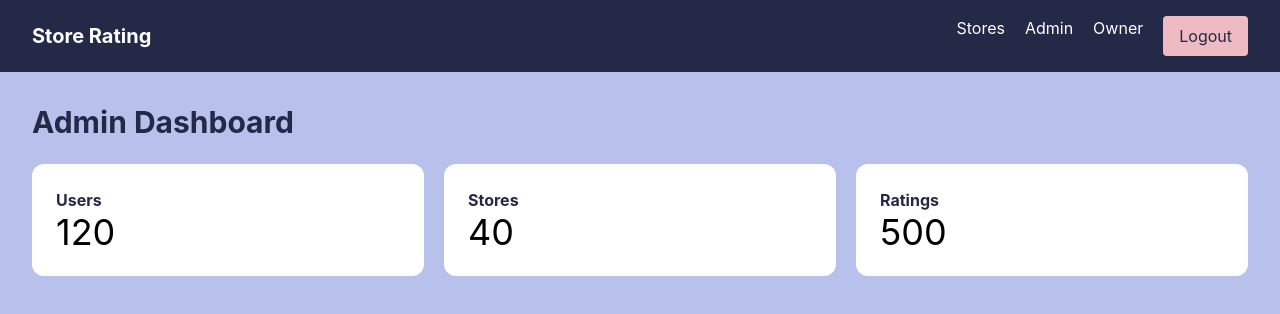
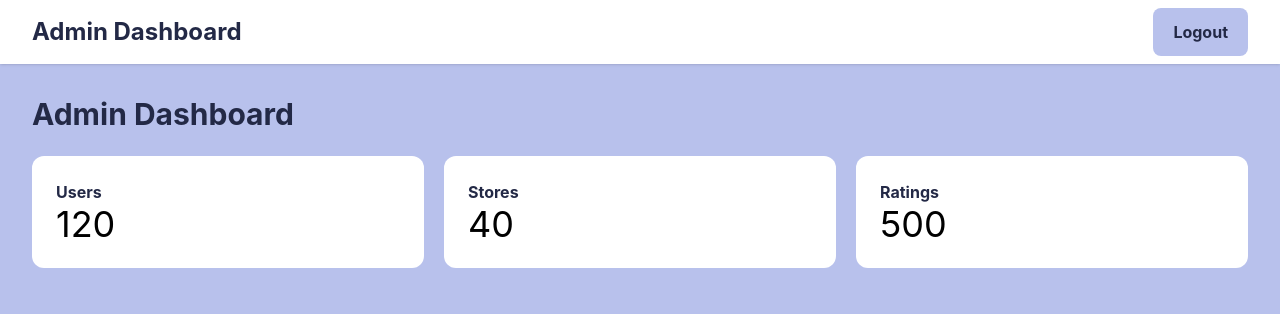
Before and after one commit to siddhikharde/store-rating-app, a React (Vite) app in the folder client/: page /admin in a window 1280 px wide. Shown: the top 314 px of the page. Built offline with nearby package versions, Linux system fonts and the light colour scheme.

Commit message:
navbar sidebar and dashboard layout created

```diff
--- a/client/src/components/Navbar.jsx
+++ b/client/src/components/Navbar.jsx
@@ -1,28 +1,34 @@
-import { Link } from "react-router-dom";
+import { useNavigate } from "react-router-dom";
+import Button from "./Button";
 
 function Navbar() {
+  const navigate = useNavigate();
+
+  const user = JSON.parse(localStorage.getItem("user"));
+
+  const handleLogout = () => {
+    localStorage.clear();
+    navigate("/");
+  };
+
   return (
-    <nav className="bg-[#232946] text-white px-8 py-4 flex justify-between items-center">
-      <h1 className="text-xl font-bold">
-        Store Rating
-      </h1>
+    <nav className="h-16 bg-white shadow px-8 flex items-center justify-between">
+      <h2 className="text-2xl font-bold text-[#232946]">
+        Admin Dashboard
+      </h2>
 
-      <div className="flex gap-5">
-        <Link to="/user">
-          Stores
-        </Link>
+      <div className="flex items-center gap-4">
+        <span className="font-semibold text-[#232946]">
+          {user?.name}
+        </span>
 
-        <Link to="/admin">
-          Admin
-        </Link>
-
-        <Link to="/owner">
-          Owner
-        </Link>
-
-        <button className="bg-[#eebbc3] text-[#232946] px-4 py-2 rounded">
+        <Button
+          type="button"
+          variant="secondary"
+          onClick={handleLogout}
+        >
           Logout
-        </button>
+        </Button>
       </div>
     </nav>
   );
--- /dev/null
+++ b/client/src/components/Sidebar.jsx
@@ -0,0 +1,29 @@
+function Sidebar() {
+  return (
+    <aside className="w-64 bg-[#232946] text-white p-6">
+
+      <h1 className="text-3xl font-bold mb-10">
+        Store Rating
+      </h1>
+
+      <ul className="space-y-6">
+
+        <li className="hover:text-[#eebbc3] cursor-pointer font-medium">
+          Dashboard
+        </li>
+
+        <li className="hover:text-[#eebbc3] cursor-pointer font-medium">
+          Users
+        </li>
+
+        <li className="hover:text-[#eebbc3] cursor-pointer font-medium">
+          Stores
+        </li>
+
+      </ul>
+
+    </aside>
+  );
+}
+
+export default Sidebar;
--- /dev/null
+++ b/client/src/layouts/DashboardLayout.jsx
@@ -0,0 +1,24 @@
+import Navbar from "../components/Navbar";
+import Sidebar from "../components/Sidebar";
+
+function DashboardLayout({ children }) {
+  return (
+    <div className="min-h-screen bg-[#f8f9fc]">
+
+      <Navbar />
+
+      <div className="flex">
+
+        <Sidebar />
+
+        <main className="flex-1 p-8">
+          {children}
+        </main>
+
+      </div>
+
+    </div>
+  );
+}
+
+export default DashboardLayout;
```
Also changed, not shown: client/src/components/DashboardCard.jsx (added).
